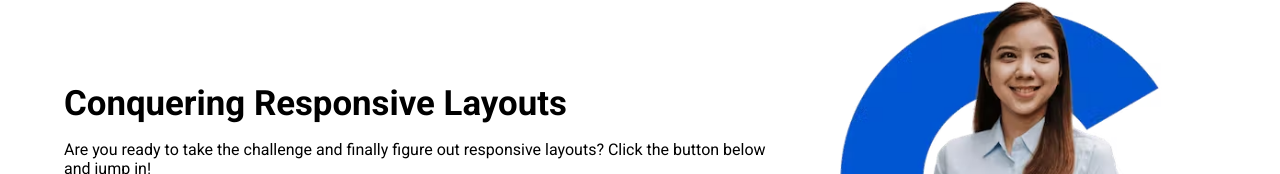
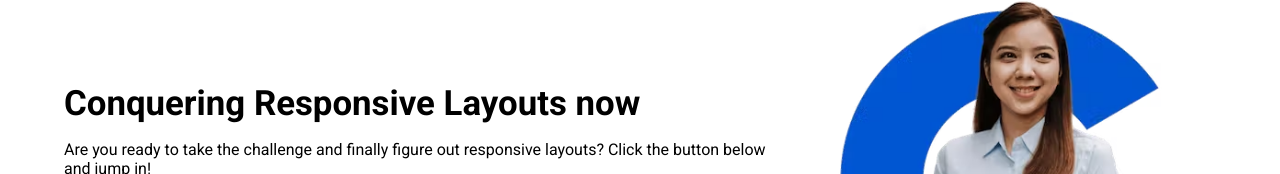
Before and after one commit to alihaider36/Conquering-Responsive-Layout, a website: page Day-01/index.html in a window 1280 px wide. Shown: the part 212-386 px from the top of the page. Drawn offline with Linux system fonts and the light colour scheme.

Commit message:
Change Heading

```diff
--- a/Day-01/index.html
+++ b/Day-01/index.html
@@ -24,7 +24,7 @@
         <section class="hero-sec container-fluid">
             <div class="hero-sec-content-wrapper flex container">
                 <article class="hero-content owl-s">
-                    <h1 class="hero-h1">Conquering Responsive Layouts</h1>
+                    <h1 class="hero-h1">Conquering Responsive Layouts now</h1>
                     <p class="hero-sub">Are you ready to take the challenge and finally figure out responsive layouts?  Click the button below and jump in!</p>
                     <a href="/pages/contact-us.html" class="hero-cta-wrapper">
                         <button class="primary-cta">Contact Us</button>
```
